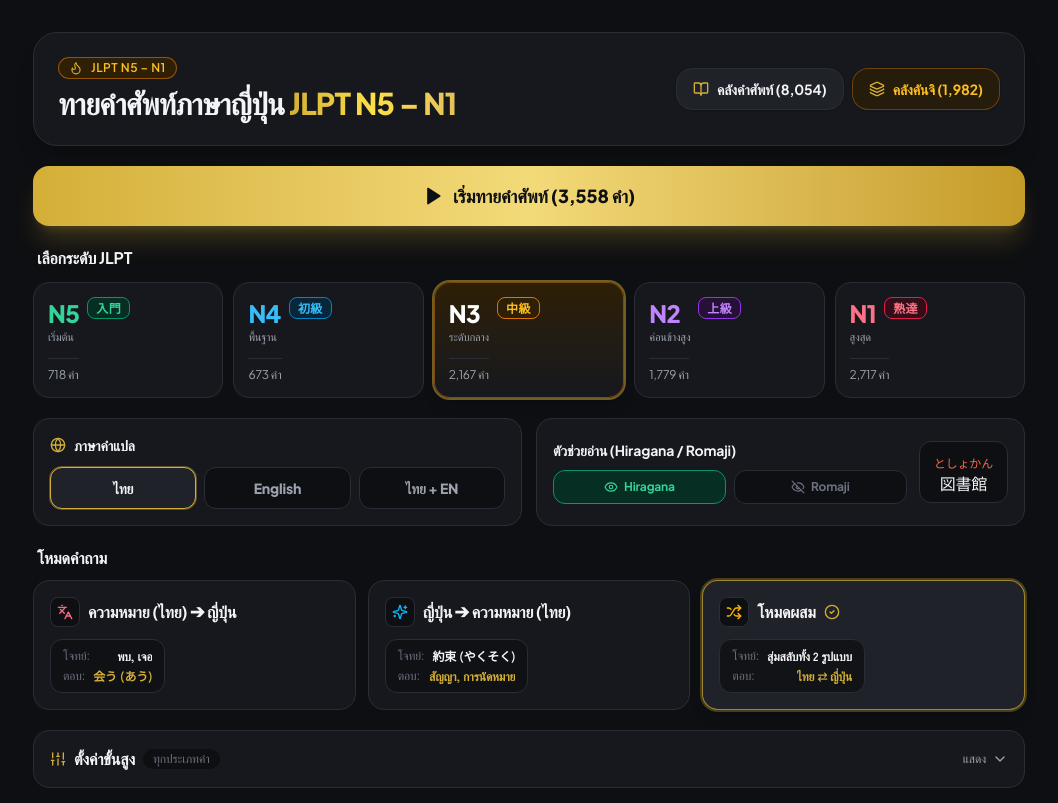
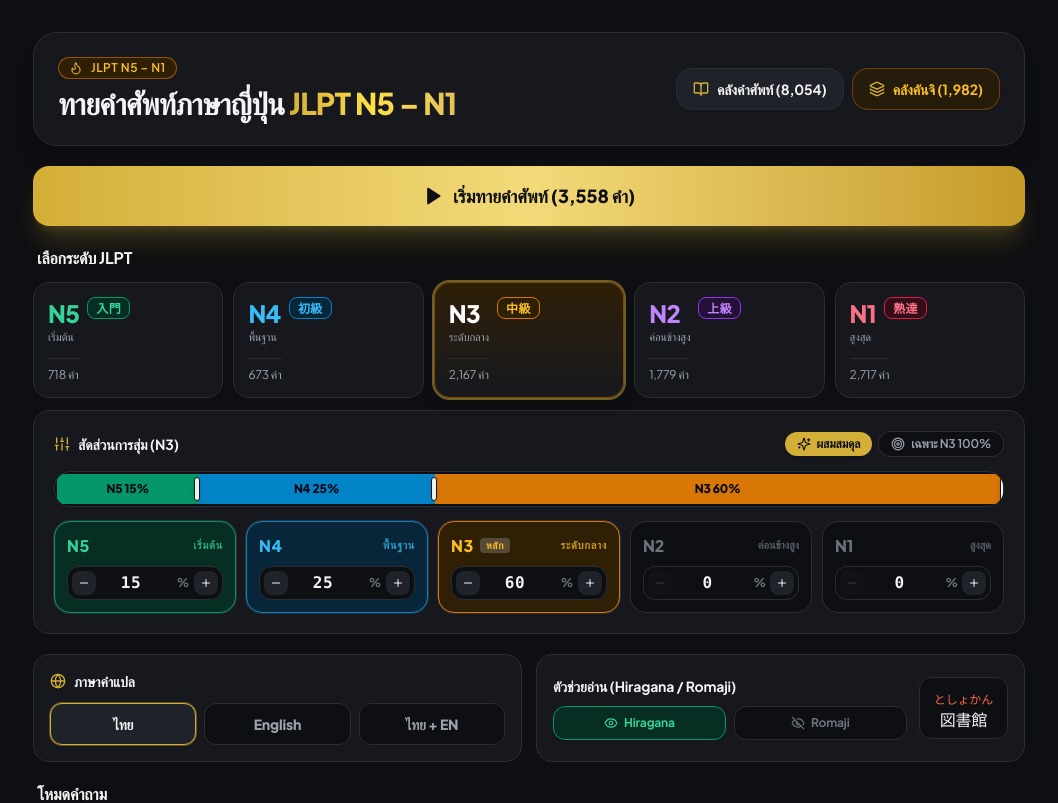
Before and after one commit to JetsadaJan/japanese_vocab, a React (Vite) app: page / in a window 1280 px wide. Shown: the top 803 px of the page, without its empty margins (111-1169 px from the left). Built offline with nearby package versions, Linux system fonts and the light colour scheme; a web font is replaced by a local one.

Commit message:
fix(theme): apply kuro-urushi & champagne theme to loading screen and restore level distribution under jlpt cards

```diff
--- a/src/App.tsx
+++ b/src/App.tsx
@@ -186,12 +186,20 @@
 
   if (loading) {
     return (
-      <div className="min-h-screen flex flex-col items-center justify-center p-6 text-center bg-slate-950 text-slate-100">
-        <Loader2 className="w-10 h-10 text-rose-500 animate-spin mb-4" />
-        <h2 className="text-xl font-bold">กำลังโหลดคลังคำศัพท์และคลังคันจิ JLPT N5 – N1...</h2>
-        <p className="text-sm text-slate-400 mt-1">
-          กำลังเตรียมข้อมูลคำศัพท์กว่า 7,900 คำ และคันจิเชื่อมโยง 1,967 ตัว (ภาษาไทย & อังกฤษ)
-        </p>
+      <div className="min-h-screen flex flex-col items-center justify-center p-6 text-center bg-[#0E0F12] text-[#F3F4F6]">
+        <div className="max-w-md w-full p-8 rounded-3xl border border-[#2A2D36] bg-[#16181D] shadow-2xl shadow-black/80 flex flex-col items-center space-y-4">
+          <div className="w-16 h-16 rounded-2xl bg-[#0E0F12] border border-[#2A2D36] flex items-center justify-center shadow-inner">
+            <Loader2 className="w-8 h-8 text-[#D4AF37] animate-spin" />
+          </div>
+          <div className="space-y-1.5">
+            <h2 className="text-lg sm:text-xl font-bold text-[#F3F4F6]">
+              กำลังโหลดคลังคำศัพท์และคลังคันจิ...
+            </h2>
+            <p className="text-xs sm:text-sm text-[#9CA3AF] leading-relaxed">
+              กำลังเตรียมข้อมูลคำศัพท์ JLPT N5 – N1 และคันจิเชื่อมโยง (ภาษาไทย & English)
+            </p>
+          </div>
+        </div>
       </div>
     );
   }
--- a/src/components/SetupScreen.tsx
+++ b/src/components/SetupScreen.tsx
@@ -295,6 +295,14 @@
             );
           })}
         </div>
+
+        {/* Level Distribution Panel right under JLPT selection */}
+        <LevelDistributionPanel
+          selectedLevel={settings.selectedLevel}
+          weights={settings.customWeights}
+          useSmartMix={settings.useSmartMix}
+          onChangeWeights={handleChangeWeights}
+        />
       </section>
 
       {/* Language & Reading Aids (Side-by-side compact cards) */}
@@ -552,16 +560,6 @@
                 );
               })}
             </div>
-
-            {/* Custom Random Level Distribution */}
-            <div className="pt-3 border-t border-[#2A2D36]">
-              <LevelDistributionPanel
-                selectedLevel={settings.selectedLevel}
-                weights={settings.customWeights}
-                useSmartMix={settings.useSmartMix}
-                onChangeWeights={handleChangeWeights}
-              />
-            </div>
           </div>
         )}
       </section>
```
